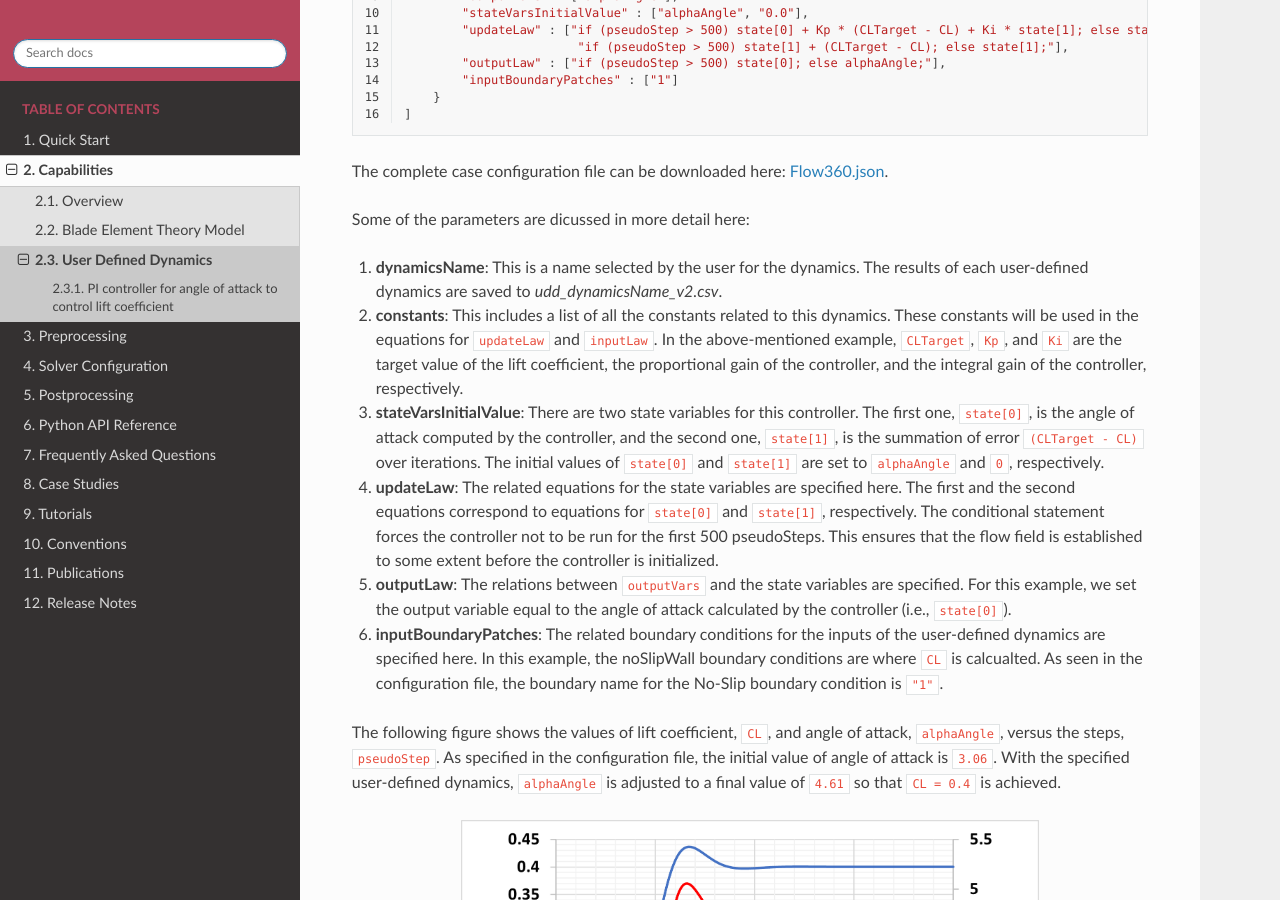
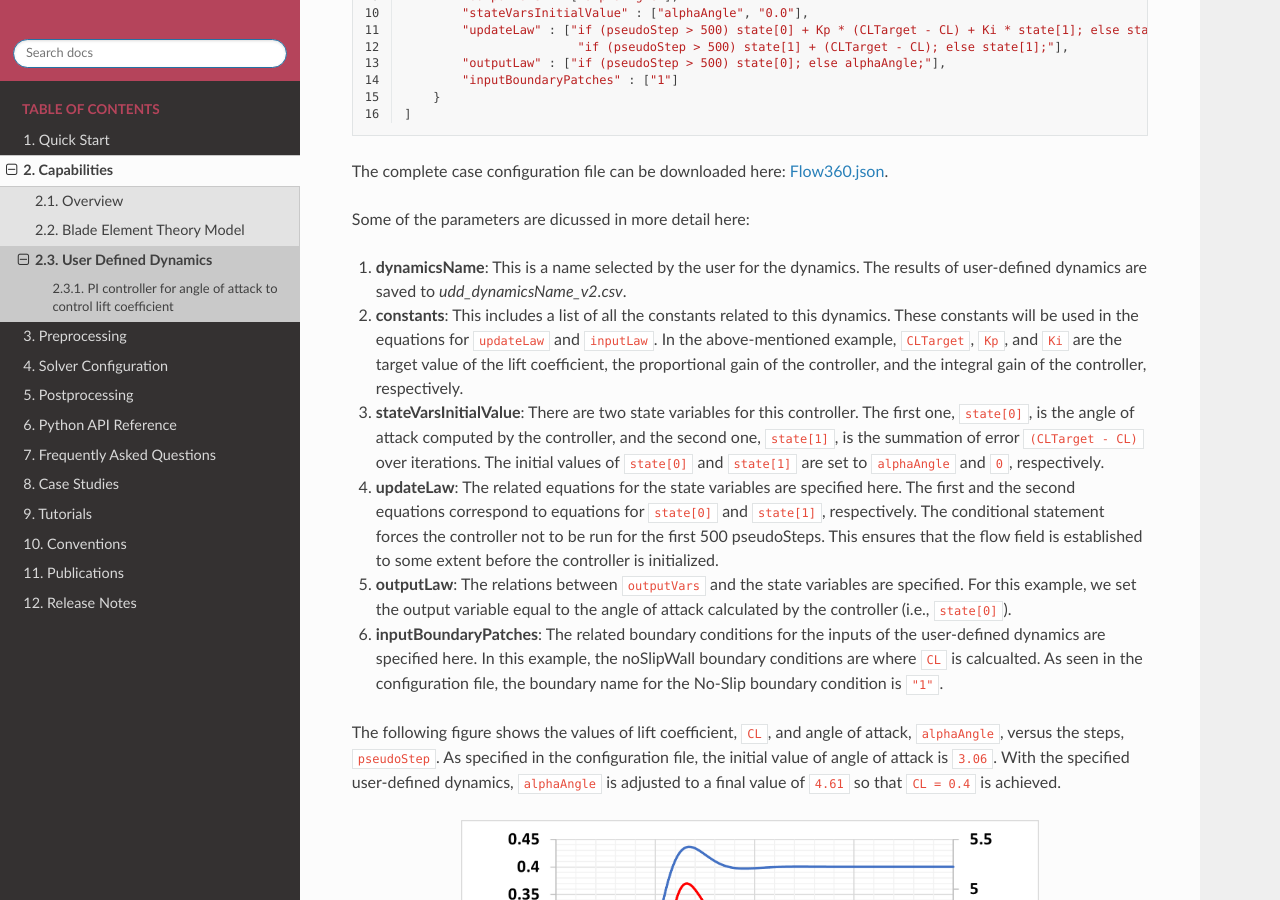
Before and after one commit to flexcompute-readthedocs/Flow360Documentation, a Sphinx documentation site: the page built from docs/source/capabilities/userDefinedDynamics.rst, in a window 1280 px wide and 900 px high, scrolled down 592 px. Built offline with Sphinx 7.4.7 and the Read the Docs theme 2.0.0, drawn with Linux system fonts in a browser that asks for light colours.

Commit message:
Made a minor change.

```diff
--- a/docs/source/capabilities/userDefinedDynamics.rst
+++ b/docs/source/capabilities/userDefinedDynamics.rst
@@ -16,7 +16,7 @@
 
 Some of the parameters are dicussed in more detail here:
 
-1. **dynamicsName**: This is a name selected by the user for the dynamics. The results of each user-defined dynamics are saved to *udd_dynamicsName_v2.csv*.
+1. **dynamicsName**: This is a name selected by the user for the dynamics. The results of user-defined dynamics are saved to *udd_dynamicsName_v2.csv*.
 
 2. **constants**: This includes a list of all the constants related to this dynamics. These constants will be used in the equations for :code:`updateLaw` and :code:`inputLaw`. In the above-mentioned example, :code:`CLTarget`, :code:`Kp`, and :code:`Ki` are the target value of the lift coefficient, the proportional gain of the controller, and the integral gain of the controller, respectively.
 
```
